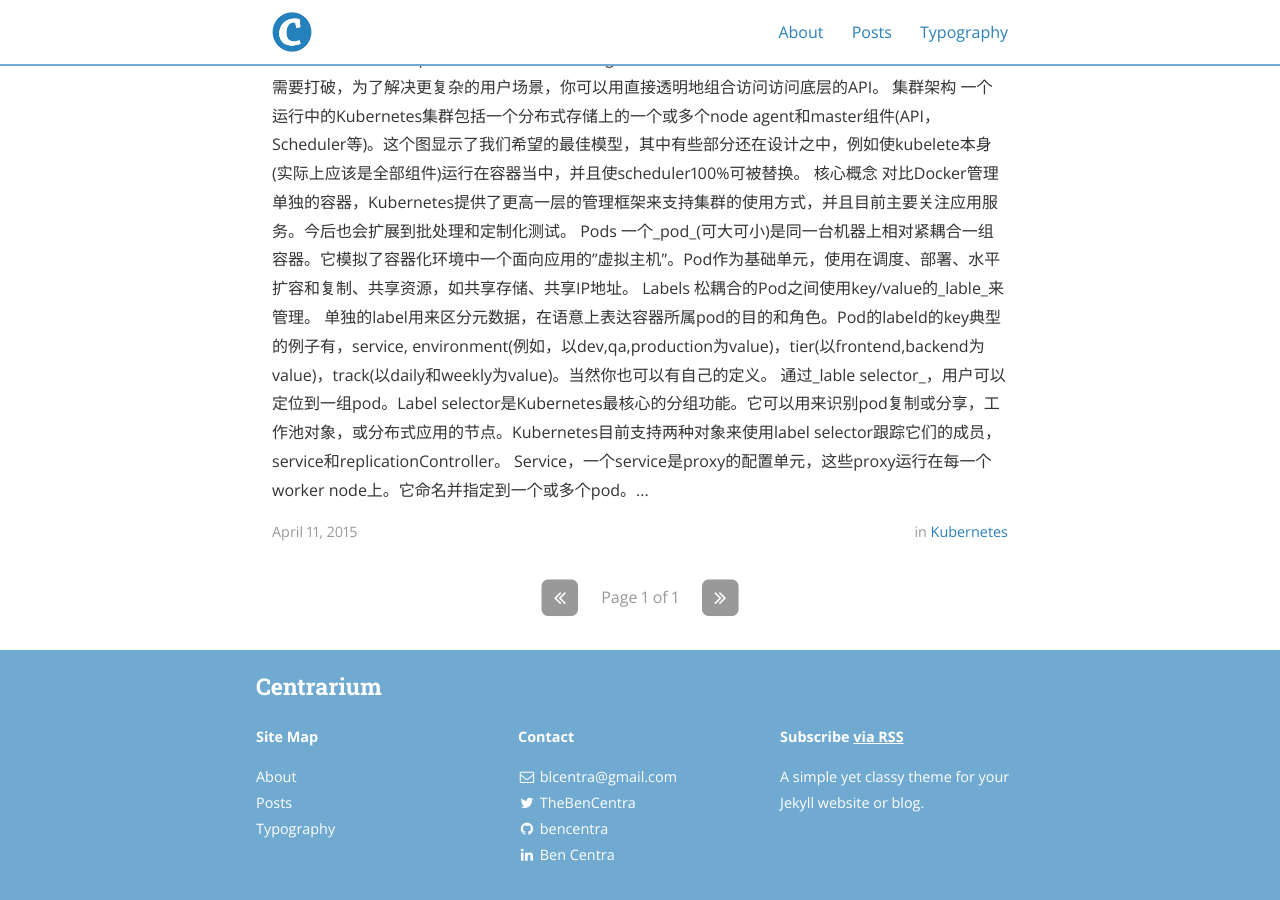
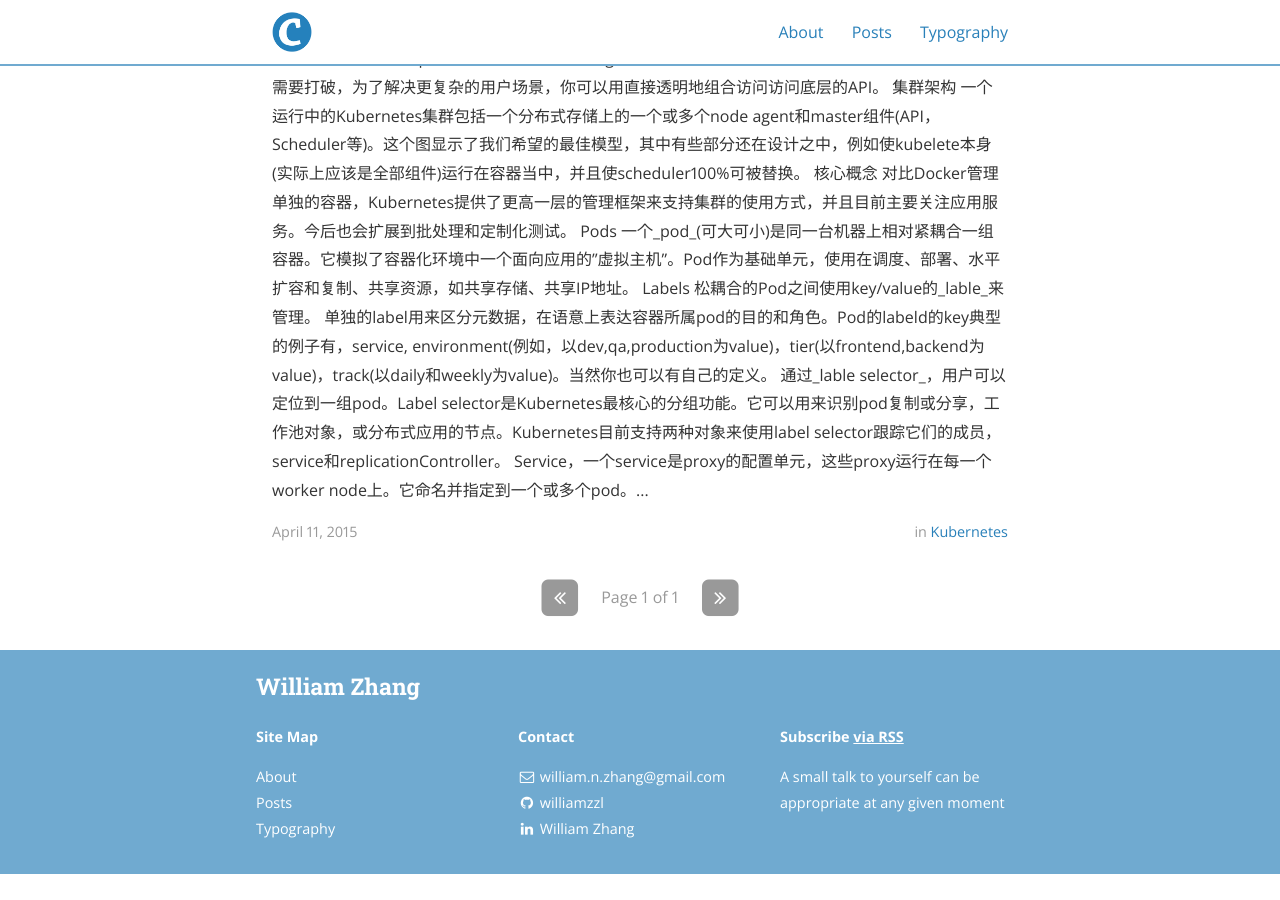
Before and after one commit to williamzzl/williamzzl.github.io, a Jekyll site: the page built from index.html, in a window 1280 px wide and 900 px high, scrolled down 3262 px. Built offline with Jekyll 4.4.1, drawn with Linux system fonts in a browser that asks for light colours; nearby versions of some CDN libraries; the list of posts is cut into pages by our own code; after the commit the page ends 4136 px from its top, so only the background shows below that; some of the changed text lies outside the part shown.

Commit message:
update footer

```diff
--- a/_config.yml
+++ b/_config.yml
@@ -9,12 +9,12 @@ exclude:
   - "/vendor/"
 
 # Site settings
-title: Centrarium
-subtitle: "A simple yet classy theme for your Jekyll website or blog"
-email: blcentra@gmail.com
-name: Ben Centra
+title: William Zhang
+subtitle: "A small talk to yourself can be appropriate at any given moment"
+email: william.n.zhang@gmail.com
+name: William Zhang
 description: >
-  A simple yet classy theme for your Jekyll website or blog.
+  A small talk to yourself can be appropriate at any given moment
 # Base URL of site (i.e. /blog). It should always start with a slash,
 # and never end with a slash. Set it to a blank value if hosting at the
 # root of your server.
@@ -76,31 +76,31 @@ descriptions:
 #     desc: Follow me on Twitter            # Description to display as link title, etc
 #     share: true                           # Include in the "Share" section of posts
 social:
-  - name: Twitter
-    icon: twitter
-    username: TheBenCentra
-    url: https://twitter.com/TheBenCentra
-    desc: Follow me on Twitter
-    share: true
+        #- name: Twitter
+        #  icon: twitter
+        #  username: TheBenCentra
+        #  url: https://twitter.com/TheBenCentra
+        #  desc: Follow me on Twitter
+        #  share: true
 
-  - name: Facebook
-    icon: facebook
-    username: thebencentra
-    url: ""
-    desc: Friend me on Facebook
-    share: true
+        #- name: Facebook
+        #  icon: facebook
+        #  username: thebencentra
+        #  url: ""
+        #  desc: Friend me on Facebook
+        #  share: true
 
   - name: GitHub
     icon: github
-    username: bencentra
-    url: https://github.com/bencentra
+    username: williamzzl
+    url: https://github.com/williamzzl
     desc: Fork me on GitHub
     share: false
 
   - name: LinkedIn
     icon: linkedin
-    username: Ben Centra
-    url: https://www.linkedin.com/pub/ben-centra/47/769/60a
+    username: William Zhang
+    url: https://www.linkedin.com/pub/to-be-update/47/769/60a
     desc: Connect with me on LinkedIn
     share: true
 
@@ -199,6 +199,6 @@ protocols:
 
     twitter_image: "/assets/logo.png"
 
-    os_repo: "https://github.com/bencentra/centrarium.com"
+    os_repo: "https://github.com/williamzzl/williamzzl.github.io"
     os_rcs_type: "git"
-    os_src: "git@github.com:bencentra/centrarium.com.git"
+    os_src: "git@github.com:williamzzl/williamzzl.github.io.git"
```
